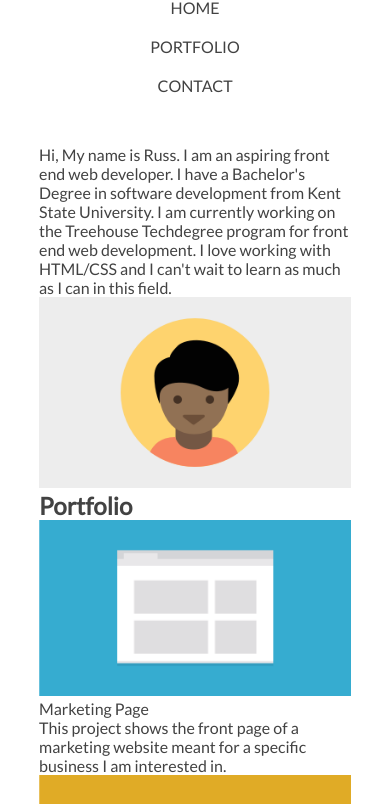
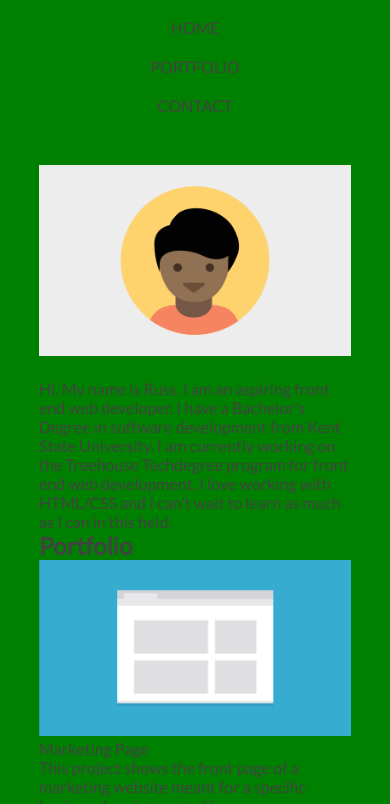
Before and after one commit to rperry99/TechDegree_Responsive_Layout, a plain HTML site: page index.html in a window 390 px wide. Shown: the part 71-875 px from the top of the page. Drawn offline with Linux system fonts and the light colour scheme.

Commit message:
Finished CSS for "About" (Mobile)

```diff
--- a/css/styles.css
+++ b/css/styles.css
@@ -10,6 +10,7 @@
 body {
   font-family: "Lato", sans-serif;
   color: #424242;
+  background-color: green;
 }
 .container {
   width: 80%;
@@ -19,6 +20,9 @@ body {
 .profile-img {
   max-width: 100%;
 }
+.profile-img {
+  margin-bottom: 20px;
+}
 
 /* Header & Navigation */
 header {
@@ -27,7 +31,9 @@ header {
   margin-top: 20px;
   margin-bottom: 50px;
 }
-
+nav ul {
+  margin-top: 20px;
+}
 nav ul li {
   list-style: none;
   text-transform: uppercase;
@@ -48,3 +54,8 @@ nav a:link,
 nav a:visited {
   color: #424242;
 }
+
+/* Main Section */
+main {
+  margin: 50px 0;
+}
--- a/index.html
+++ b/index.html
@@ -17,18 +17,17 @@
                 <li><a href="#contact">Contact</a></li>
             </ul>
         </nav>
-
     </header>
 
     <main>
         <div class="container">
             <!-- About Me -->
             <section id="about-me">
+                <img src="img/responsive-layout-profile.png" alt="Placeholder image of Russ" class='profile-img'>
                 <p>Hi, My name is Russ. I am an aspiring front end web developer. I have a Bachelor's Degree in software
                     development from Kent State University. I am currently working on the Treehouse Techdegree program for
                     front end web development. I love working with HTML/CSS and I can't wait to learn as much as I can in
                     this field.</p>
-                <img src="img/responsive-layout-profile.png" alt="Placeholder image of Russ" class='profile-img'>
             </section>
 
             <!-- Portfolio -->
```
